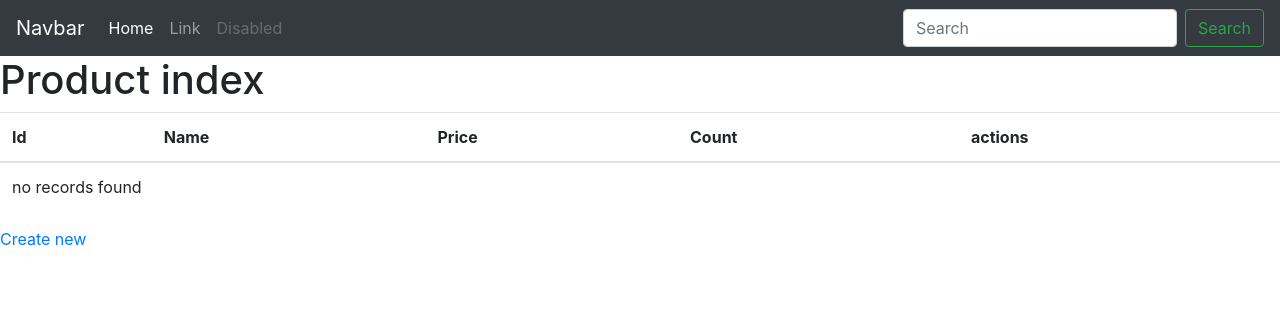
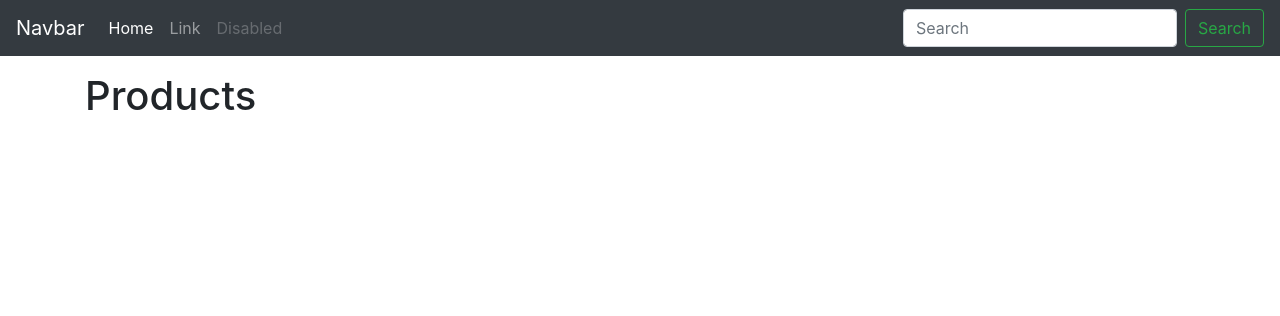
Before and after one commit to sonyakovaa/schoolshop, a Symfony app: template templates/product/index.html.twig in a window 1280 px wide. Shown: the top 316 px of the page. Run offline with Twig, Linux system fonts and the light colour scheme; the template is opened without the code that fills it, so the values that code supplies are empty; some libraries are stand-ins or nearby versions.

Commit message:
31.08.2021 16:56

```diff
--- a/templates/base.html.twig
+++ b/templates/base.html.twig
@@ -44,6 +44,8 @@
         </form>
     </div>
 </nav>
-{% block body %}{% endblock %}
+{% block body %}
+
+{% endblock %}
 </body>
 </html>
--- a/templates/product/index.html.twig
+++ b/templates/product/index.html.twig
@@ -1,39 +1,27 @@
-{% extends 'base.html.twig' %}
+{% extends 'profile/base_profile.html.twig' %}
 
 {% block title %}Product index{% endblock %}
 
 {% block body %}
-    <h1>Product index</h1>
-
-    <table class="table">
-        <thead>
-            <tr>
-                <th>Id</th>
-                <th>Name</th>
-                <th>Price</th>
-                <th>Count</th>
-                <th>actions</th>
-            </tr>
-        </thead>
-        <tbody>
-        {% for product in products %}
-            <tr>
-                <td>{{ product.id }}</td>
-                <td>{{ product.name }}</td>
-                <td>{{ product.price }}</td>
-                <td>{{ product.count }}</td>
-                <td>
-                    <a href="{{ path('product_show', {'id': product.id}) }}">show</a>
-                    <a href="{{ path('product_edit', {'id': product.id}) }}">edit</a>
-                </td>
-            </tr>
-        {% else %}
-            <tr>
-                <td colspan="5">no records found</td>
-            </tr>
-        {% endfor %}
-        </tbody>
-    </table>
-
-    <a href="{{ path('product_new') }}">Create new</a>
+    <div class="container">
+        <h1 class="mt-3 mb-4">Products</h1>
+        <div class="row">
+            {% for product in products %}
+                <div class="col-md-4">
+                    <div class="card mb-4">
+                        <img src="https://via.placeholder.com/200x150" alt="{{ product.name }}" class="card-img-top">
+                        <div class="card-body">
+                            <h5 class="card-title">{{ product.name }}</h5>
+                            <p class="card-text">Quantity in stock: {{ product.count }}</p>
+                            <p class="card-text">Category: {{ product.category }}</p>
+                            <div class="d-flex justify-content-between align-item-center">
+                                <a href="{{ path('product_show', {id: product.id}) }}" class="btn btn-dark">View details</a>
+                                <span class="h5 mt-auto">{{ product.price }} RUB</span>
+                            </div>
+                        </div>
+                    </div>
+                </div>
+            {% endfor %}
+        </div>
+    </div>
 {% endblock %}
```
Also changed, not shown: src/Entity/User.php (+42 -0 lines), templates/product/show.html.twig (+21 -26 lines).
